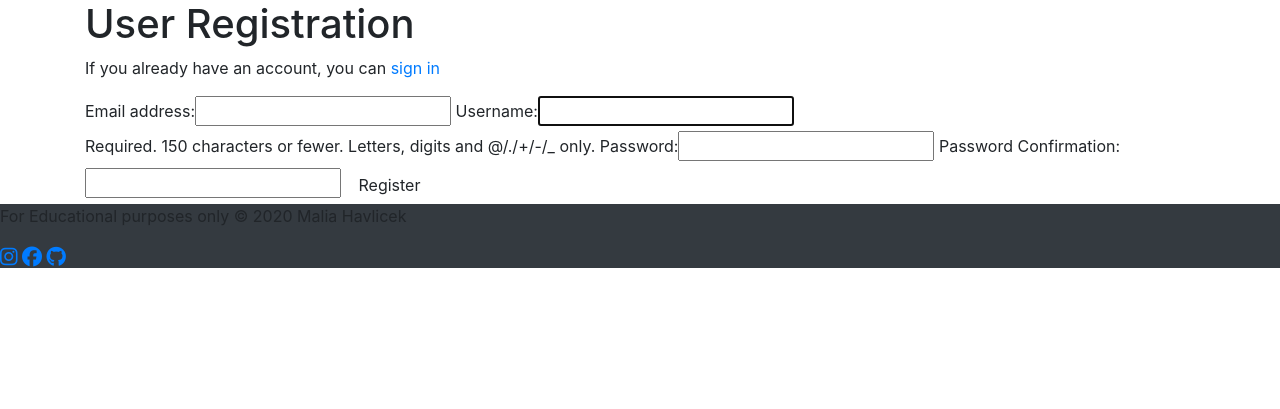
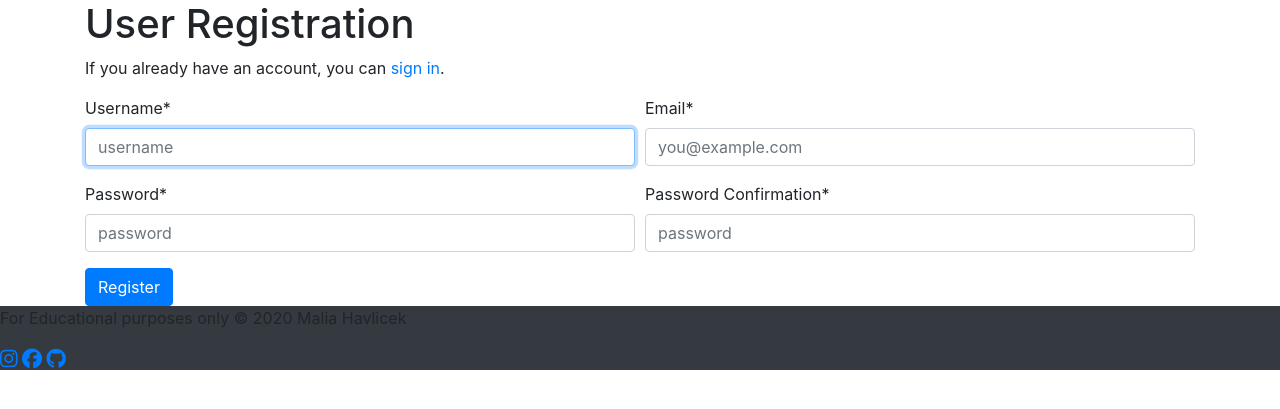
Before and after one commit to maliahavlicek/ms4_challenger, a Django app: page /accounts/register/ in a window 1280 px wide. Shown: the part 56-465 px from the top of the page. Run offline with Django 3.2, Linux system fonts and the light colour scheme; some libraries are stand-ins or nearby versions.

Commit message:
migrate login and registration froms to crispy

```diff
--- a/accounts/forms.py
+++ b/accounts/forms.py
@@ -33,27 +33,33 @@ class UserLoginForm(forms.Form):
         )
 
 
-
 class UserRegistrationFrom(UserCreationForm):
     """Form used to register a new user"""
+    email = forms.CharField(widget=forms.EmailInput(attrs={
+        'placeholder': 'you@example.com'
+    }))
+
+    username = forms.CharField(widget=forms.TextInput(attrs={
+        'placeholder': 'username'
+    }))
 
     password1 = forms.CharField(
         label="Password",
-        widget=forms.PasswordInput)
+        widget=forms.PasswordInput(attrs={'placeholder': 'password'}))
 
     password2 = forms.CharField(
         label="Password Confirmation",
-        widget=forms.PasswordInput)
+        widget=forms.PasswordInput(attrs={'placeholder': 'password'}))
 
     class Meta:
         model = User
-        fields = ['email', 'username', 'password1', 'password2']
+        fields = ['username', 'email', 'password1', 'password2']
 
     def clean_email(self):
         email = self.cleaned_data.get('email')
         username = self.cleaned_data.get('username')
         if User.objects.filter(email=email).exclude(username=username):
-            raise forms.ValidationError(r'Email address must be unique')
+            raise forms.ValidationError('That email address is already registered.')
 
         return email
 
@@ -68,6 +74,23 @@ class UserRegistrationFrom(UserCreationForm):
             raise forms.ValidationError('Passwords must match')
 
         return password2
+
+    def __init__(self, * args, **kwargs):
+        super().__init__(*args, **kwargs)
+        self.helper = FormHelper()
+        self.helper.layout = Layout(
+            Row(
+                Column('username', css_class='form-group col-md-6 mb-0'),
+                Column('email', css_class='form-group col-md-6 mb-0'),
+                css_class='form-row'
+            ),
+            Row(
+                Column('password1', css_class='form-group col-md-6 mb-0'),
+                Column('password2', css_class='form-group col-md-6 mb-0'),
+                css_class='form-row'
+            ),
+            Submit('submit', 'Register')
+        )
 
 
 class UserForm(forms.ModelForm):
--- a/accounts/templates/login.html
+++ b/accounts/templates/login.html
@@ -7,7 +7,7 @@
     User Login
 {% endblock %}
 {% block main_content %}
-    <form method="POST">
+    <form method="POST" novalidate>
         {% csrf_token %}
         {% crispy login_form %}
     </form>
--- a/accounts/templates/profile_update.html
+++ b/accounts/templates/profile_update.html
@@ -9,7 +9,7 @@
 {% block main_content %}
     <p>Updating Profile for: {{ user.get_full_name }}</p>
 
-    <form method="post" enctype="multipart/form-data">
+    <form method="post" enctype="multipart/form-data" novalidate>
         {% csrf_token %}
         {{ user_form|as_bootstrap }}
         {{ profile_form|as_bootstrap }}
--- a/accounts/templates/registration.html
+++ b/accounts/templates/registration.html
@@ -1,5 +1,5 @@
 {% extends "base.html" %}
-{% load bootstrap_tags %}
+{% load crispy_forms_tags %}
 {% block page_title %}
     Registration Page
 {% endblock %}
@@ -7,11 +7,9 @@
     User Registration
 {% endblock %}
 {% block main_content %}
-    <p>If you already have an account, you can <a href="{% url 'login' %}">sign in</a></p>
-
-    <form method="POST" class="half-input">
+    <p>If you already have an account, you can <a href="{% url 'login' %}">sign in</a>.</p>
+    <form method="POST" novalidate>
         {% csrf_token %}
-        {{ registration_form | as_bootstrap }}
-        <button type="submit" class="btn btn-default">Register</button>
+        {% crispy registration_form %}
     </form>
 {% endblock %}
--- a/accounts/views.py
+++ b/accounts/views.py
@@ -30,7 +30,7 @@ def login(request):
                 messages.success(request, "You have successfully logged in")
                 return redirect(reverse('index'))
             else:
-                login_form.add_error(None, "user name and password not valid.")
+                login_form.add_error(None, "Username/email and password not valid.")
     else:
         login_form = UserLoginForm()
 
```
